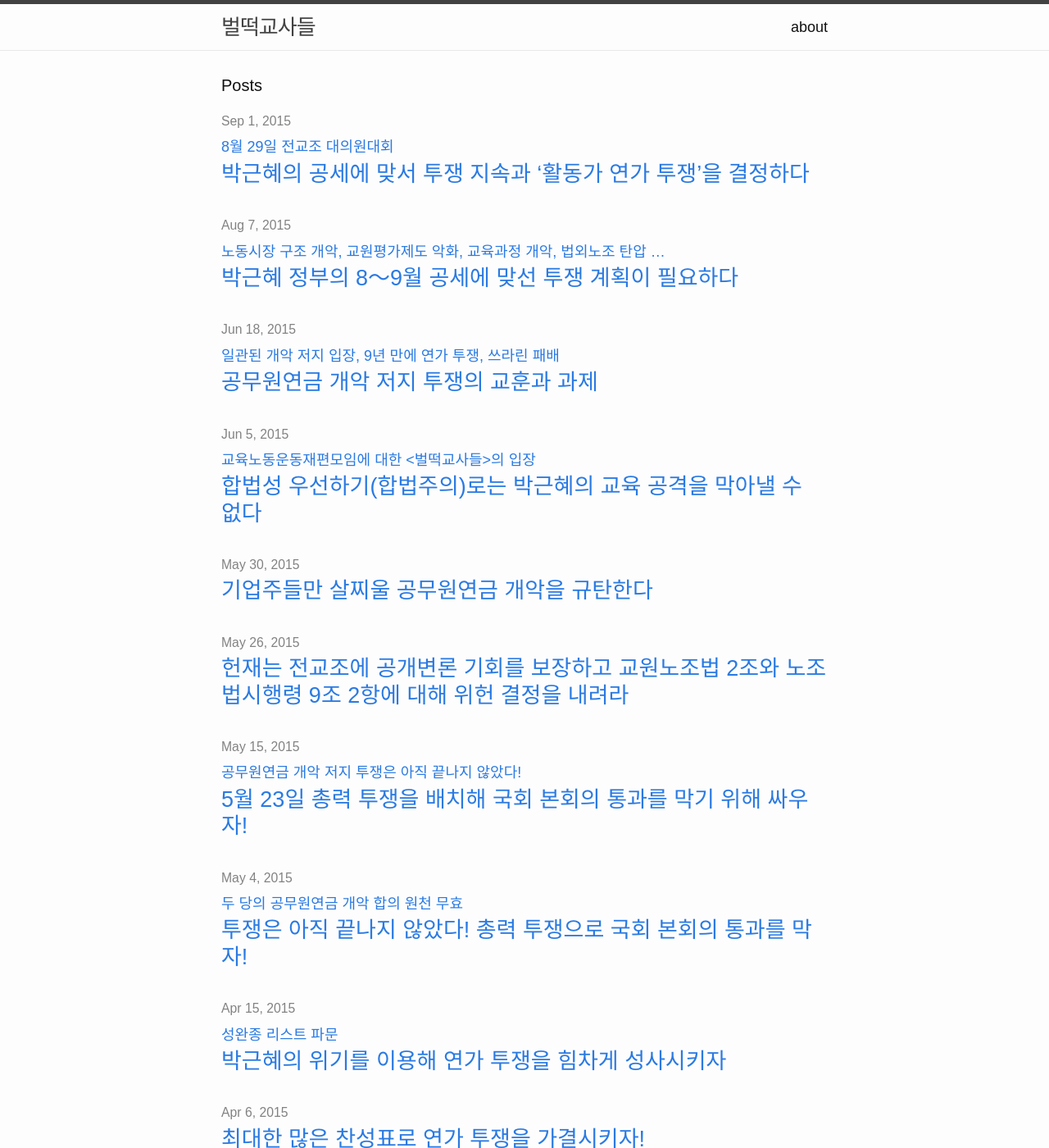
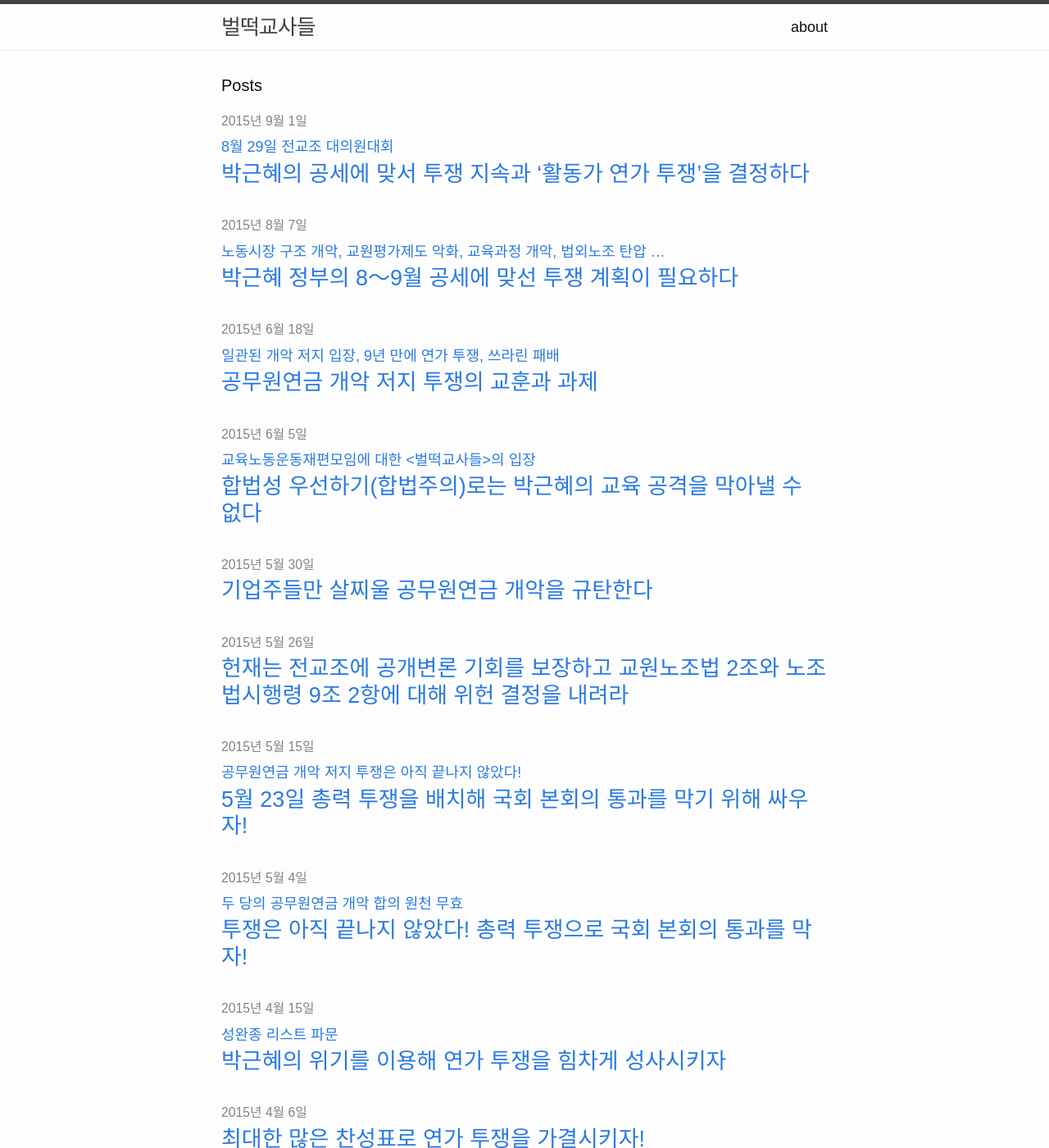
Before and after one commit to ruteachers/ruteachers.github.io, a Jekyll site: the page built from index.html, in a window 1280 px wide and 1400 px high. Shown: the whole window at 82% size. Built offline with Jekyll 4.4.1, drawn with Linux system fonts in a browser that asks for light colours; some of the changed text lies outside the part shown.

Commit message:
fix date format

```diff
--- a/index.html
+++ b/index.html
@@ -9,7 +9,7 @@ layout: default
   <ul class="post-list">
     {% for post in site.posts %}
       <li>
-        <span class="post-meta">{{ post.date | date: "%b %-d, %Y" }}</span>
+        <span class="post-meta">{{ post.date | date: "%Y년 %-m월 %-d일" }}</span>
         <header>
           <a class="post-link" href="{{ post.url | prepend: site.baseurl }}">
             {% if post.subtitle %}
```
